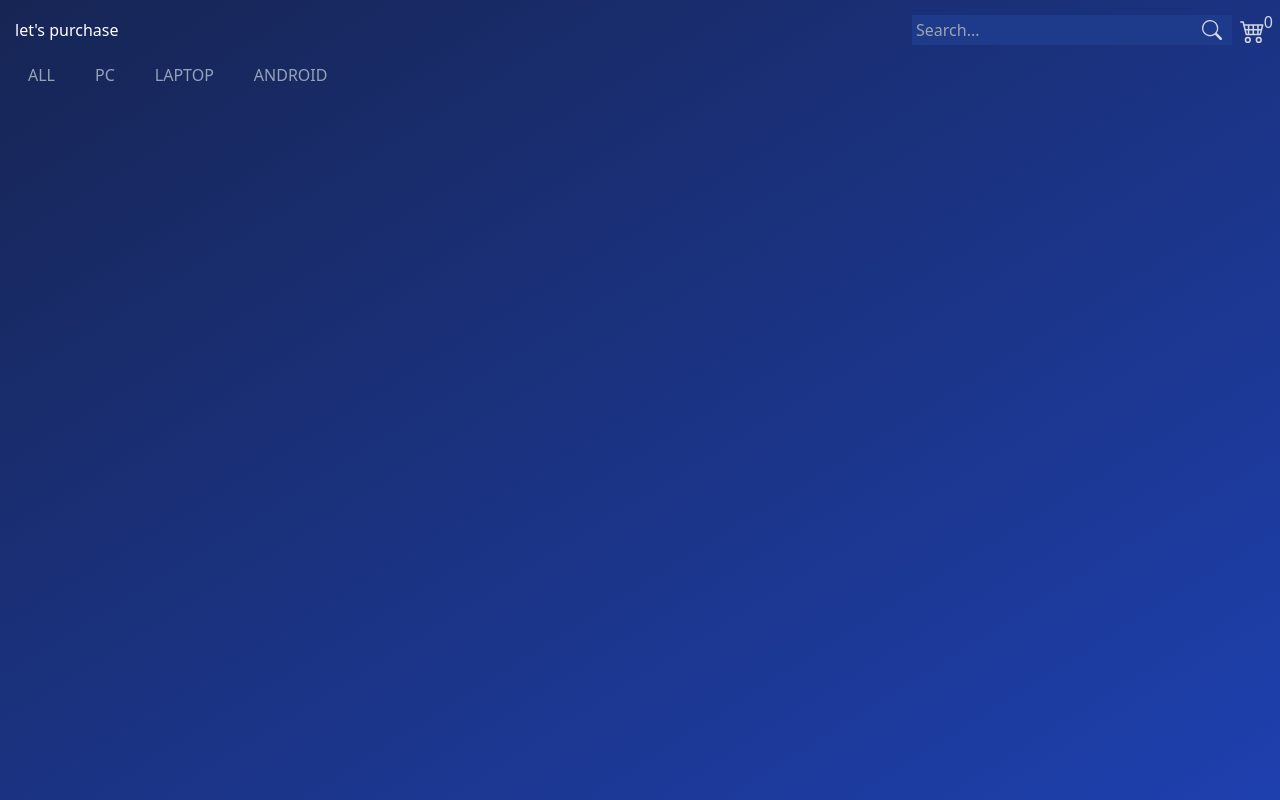
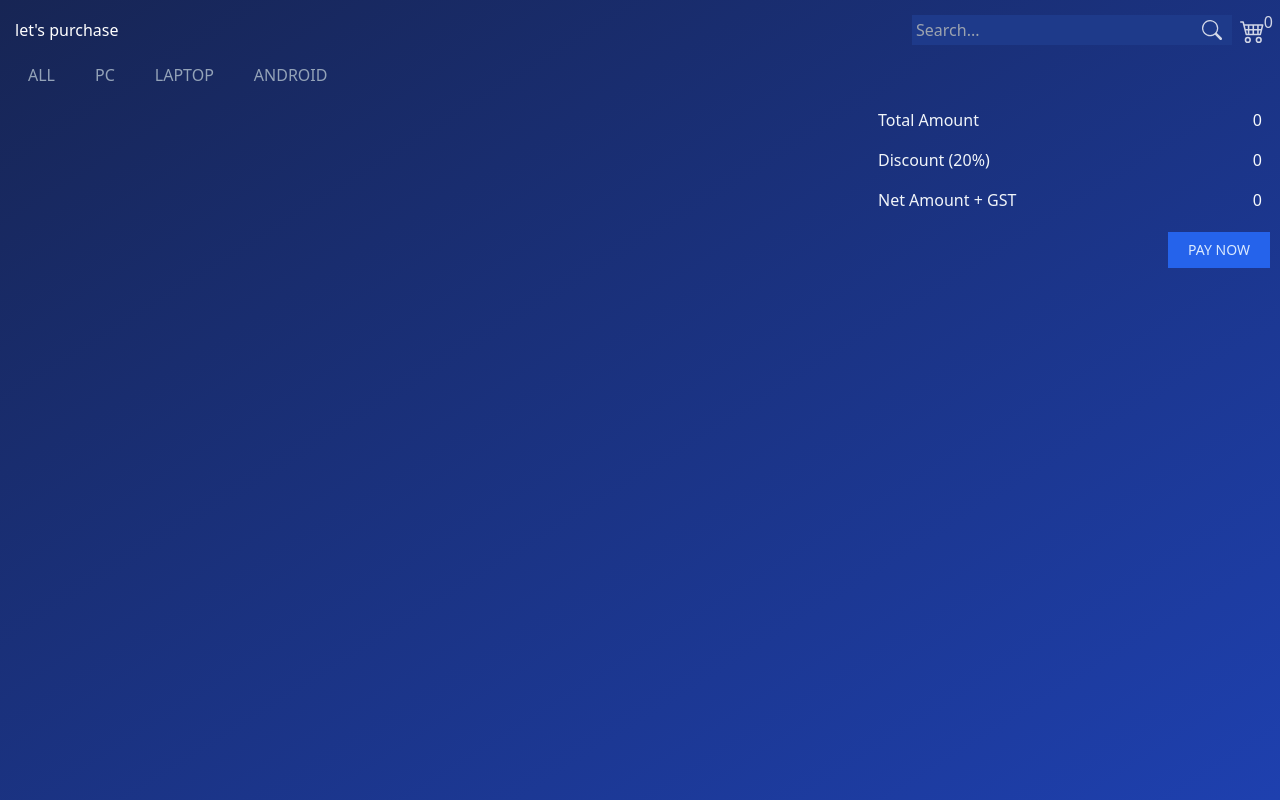
Before and after one commit to SOUMYA788/lets_purchase, a React (Create React App) app: page /cart in a window 1280 px wide. Built offline with nearby package versions, Linux system fonts and the light colour scheme.

Commit message:
Project Done...

```diff
--- a/src/Reducers/LocalStorageReducer.js
+++ b/src/Reducers/LocalStorageReducer.js
@@ -20,7 +20,7 @@ export const localStorageDataUpdator = (state, action) => {
         case "addItems": {
             let prevLocalStorageData = currentLocalStorageData();
 
-            localStorage.setItem(localStorageData?.masterKey, JSON.stringify({
+            localStorage.setItem(state?.masterKey, JSON.stringify({
                 ...prevLocalStorageData,
                 cartItems: [
                     ...prevLocalStorageData?.cartItems,
@@ -43,18 +43,18 @@ export const localStorageDataUpdator = (state, action) => {
 
             let removeItem = action.removedItem;
 
-            let availableItems = localStorageData.cartItems.filter((item, indx) => {
-                if (item.name !== removeItem.name) {
+            let availableItems = state.cartItems.filter((item, indx) => {
+                if (item.productName !== removeItem) {
                     return item
                 }
             })
 
-            localStorage.setItem(localStorageData?.masterKey, {
+            localStorage.setItem(state?.masterKey, JSON.stringify({
                 ...prevLocalStorageData,
                 cartItems: [
                     ...availableItems
                 ]
-            })
+            }))
 
             return {
                 ...state,
--- a/src/components/Layouts/ProductCard.jsx
+++ b/src/components/Layouts/ProductCard.jsx
@@ -1,9 +1,11 @@
 import React from 'react'
 import { BsX } from 'react-icons/bs'
 import { Link } from 'react-router-dom'
+import { useCurrentLocalStorageState } from '../../Context/LocalStorageDataContext'
 const ProductCard = ({ image, name, price, buildForm, fromCart }) => {
+    const [localstorageState, dispatch] = useCurrentLocalStorageState()
     return (
-        <div className={`p-2 ${fromCart ? "min-w-[350px] w-full h-fit flex-row" : "w-[calc(50%-0.75rem)] h-[210px] flex-col cursor-pointer"} flex items-center justify-between bg-[rgba(255,255,255,0.2)] backdrop-blur border border-slate-50 rounded-sm duration-300 sm:hover:scale-105 sm:w-[150px]`}>
+        <div className={`p-2 ${fromCart ? "min-w-[350px] w-full h-fit flex-row" : "w-[calc(50%-0.75rem)] h-[210px] flex-col cursor-pointer sm:hover:scale-105 sm:w-[150px]"} flex items-center justify-between bg-[rgba(255,255,255,0.2)] backdrop-blur border border-slate-50 rounded-sm duration-300`}>
             <div className={`${fromCart ? "w-[80px] h-[80px]" : "w-full h-[150px]"} bg-white`}>
                 <Link to={`/product/${buildForm}/${name}`} className='bg-transparent w-full h-full'>
                     <img src={image} alt={`${image}_${name}`} className='w-full h-full object-contain' />
@@ -20,7 +22,13 @@ const ProductCard = ({ image, name, price, buildForm, fromCart }) => {
             </div>
 
             {
-                fromCart && <BsX className='w-[30px] h-[30px] cursor-pointer text-slate-50 mx-1 hover:text-slate-300'/>
+                fromCart && <BsX className='w-[30px] h-[30px] cursor-pointer text-slate-50 mx-1 hover:text-slate-300' onClick={(e) => {
+                    e.stopPropagation();
+                    dispatch({
+                        type: "removeItems",
+                        removedItem: name
+                    })
+                }} />
             }
 
         </div>
--- a/src/components/Pages/Cart.jsx
+++ b/src/components/Pages/Cart.jsx
@@ -1,13 +1,24 @@
-import React from 'react'
+import React, { useEffect, useState } from 'react'
 import { useCurrentLocalStorageState } from '../../Context/LocalStorageDataContext'
 import { ProductCard } from '../';
 
 export const Cart = () => {
+  const [totalAmount, setTotalAmount] = useState(0);
   const [{ cartItems }, dispatch] = useCurrentLocalStorageState();
+  useEffect(() => {
+    let rufTotal = 0
+    if (cartItems) {
+      cartItems.forEach(({ productPrice }, indx) => {
+        rufTotal += productPrice
+      })
+      setTotalAmount(rufTotal)
+    }
+  }, [cartItems])
+
   return (
-    <div className='w-full h-fit flex flex-col gap-2 md:flex-row'>
+    <div className='w-full h-fit flex flex-col gap-5 sm:flex-row'>
 
-      <div className="productRow flex flex-col gap-2 overflow-x-scroll">
+      <div className="productRow flex-1 w-full flex flex-col gap-2 overflow-x-scroll">
         {
           cartItems && cartItems.map(({ buildForm, productImage, productName, productPrice }, indx) => (
             <ProductCard buildForm={buildForm} fromCart={true} image={productImage} name={productName} price={productPrice} />
@@ -15,10 +26,29 @@ export const Cart = () => {
         }
       </div>
 
-      <div className="cartDetails">
+      <div className="cartDetails w-[400px] mx-auto">
+        <div className="cartDetailsRow p-2 w-full flex flex-row justify-between gap-2">
+          <p className='text-slate-100'>Total Amount</p>
+          <p className='text-slate-50'>{totalAmount.toLocaleString()}</p>
+        </div>
 
+        <div className="cartDetailsRow p-2 w-full flex flex-row justify-between gap-2">
+          <p className='text-slate-100'>Discount (20%)</p>
+          <p className='text-slate-50'>{Math.floor(((totalAmount * 20) / 100)).toLocaleString()}</p>
+        </div>
+
+        <div className="cartDetailsRow p-2 w-full flex flex-row justify-between gap-2">
+          <p className='text-slate-100'>Net Amount + GST</p>
+          <p className='text-slate-50'>{Math.floor((totalAmount - ((totalAmount * 20) / 100))).toLocaleString()}</p>
+        </div>
+
+        <div className="cartDetailsCTADiv text-right mt-3">
+          <button className='text-sm px-5 py-2 bg-blue-600 text-blue-100 outline-none ring-blue-400 hover:ring-2 hover:text-blue-600 hover:bg-blue-100' onClick={(e) => {
+            e.preventDefault();
+            e.stopPropagation();
+          }}>PAY NOW</button>
+        </div>
       </div>
-
     </div>
   )
 }
```
